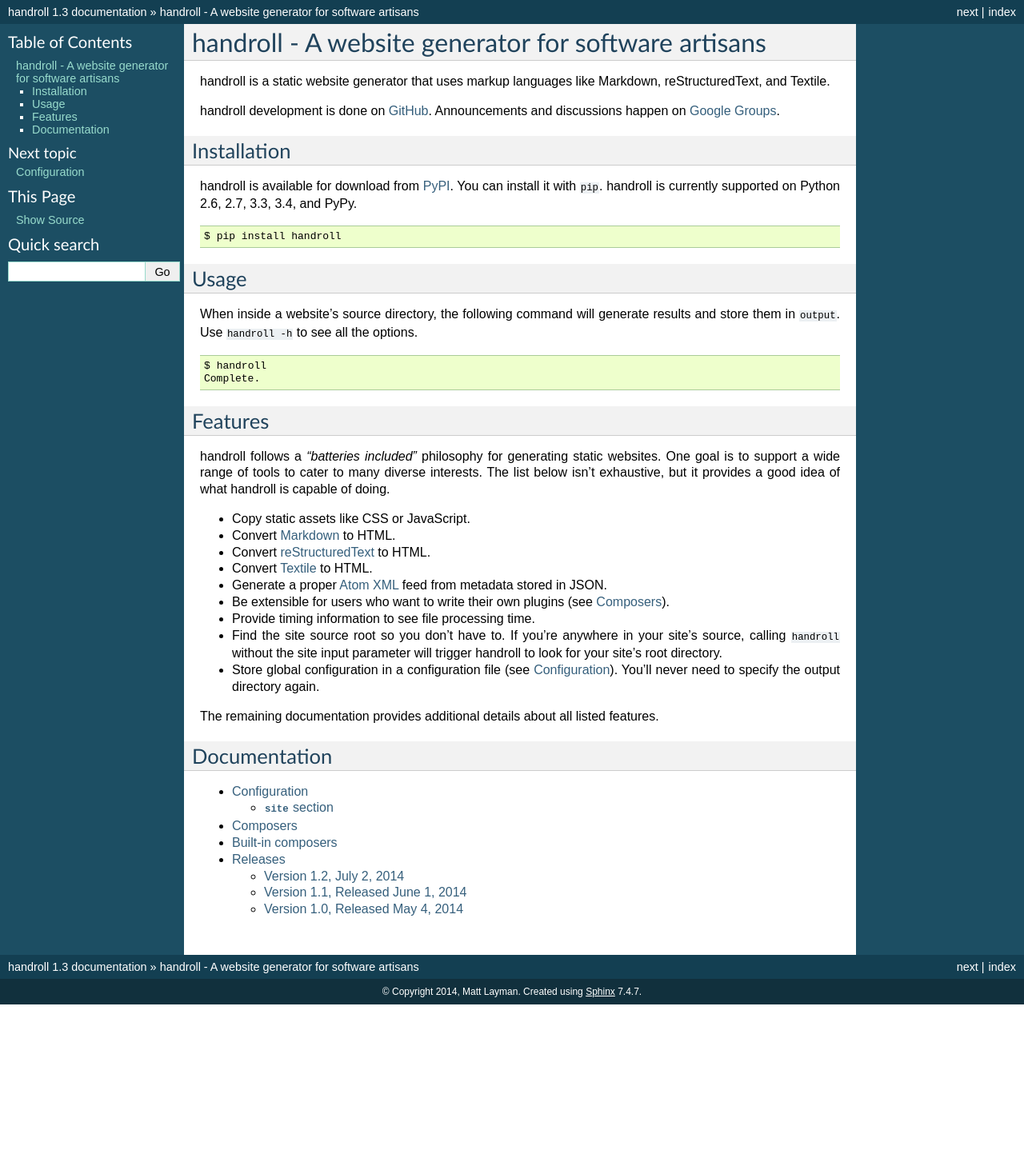
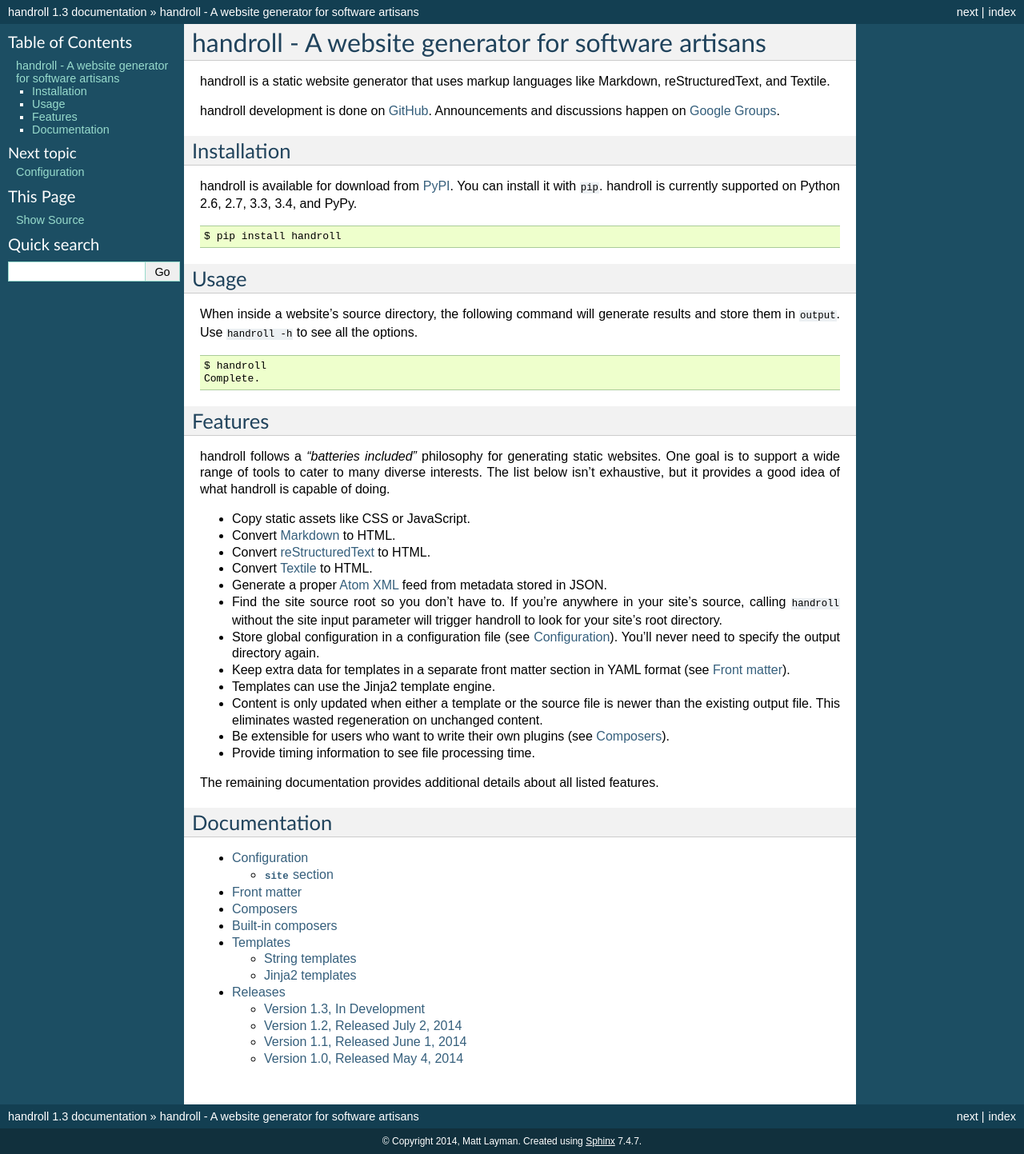
Before and after one commit to handroll/handroll, a Sphinx documentation site: the page built from docs/index.rst, in a window 1280 px wide. Shown: the whole page at 80% size. Built offline with Sphinx 7.4.7, drawn with Linux system fonts in a browser that asks for light colours; before the commit the page ends 1256 px from its top, so only the background shows below that.

```diff
--- a/docs/index.rst
+++ b/docs/index.rst
@@ -47,15 +47,21 @@ what handroll is capable of doing.
 * Generate a proper `Atom XML
   <http://en.wikipedia.org/wiki/Atom_%28standard%29>`_ feed from metadata
   stored in JSON.
-* Be extensible for users who want to write their own plugins (see
-  :ref:`composers`).
-* Provide timing information to see file processing time.
 * Find the site source root so you don't have to. If you're anywhere in your
   site's source, calling ``handroll`` without the site input parameter will
   trigger handroll to look for your site's root directory.
 * Store global configuration in a configuration file (see
   :ref:`configuration`). You'll never need to specify the output directory
   again.
+* Keep extra data for templates in a separate front matter section in YAML
+  format (see :ref:`frontmatter`).
+* Templates can use the Jinja2 template engine.
+* Content is only updated when either a template or the source file is newer
+  than the existing output file. This eliminates wasted regeneration on
+  unchanged content.
+* Be extensible for users who want to write their own plugins (see
+  :ref:`composers`).
+* Provide timing information to see file processing time.
 
 The remaining documentation provides additional details about all listed
 features.
@@ -68,4 +74,5 @@ Documentation
 
     configuration
     composers
+    templates
     releases
--- a/docs/releases.rst
+++ b/docs/releases.rst
@@ -1,8 +1,15 @@
 Releases
 ========
 
-Version 1.2, July 2, 2014
--------------------------
+Version 1.3, In Development
+---------------------------
+
+* Update the appropriate output only when a template or content was modified.
+* Use Jinja templates or standard Python string templates.
+* Provide YAML formatted front matter to add any data to a template.
+
+Version 1.2, Released July 2, 2014
+----------------------------------
 
 * Add a basic configuration file to specify the output directory.
 * A search for the site root is done when no site path is provided.
```
Also changed, not shown: README.md (+8 -2 lines), docs/configuration.rst (+17 -0 lines), docs/templates.rst (added, +28 -0 lines).
